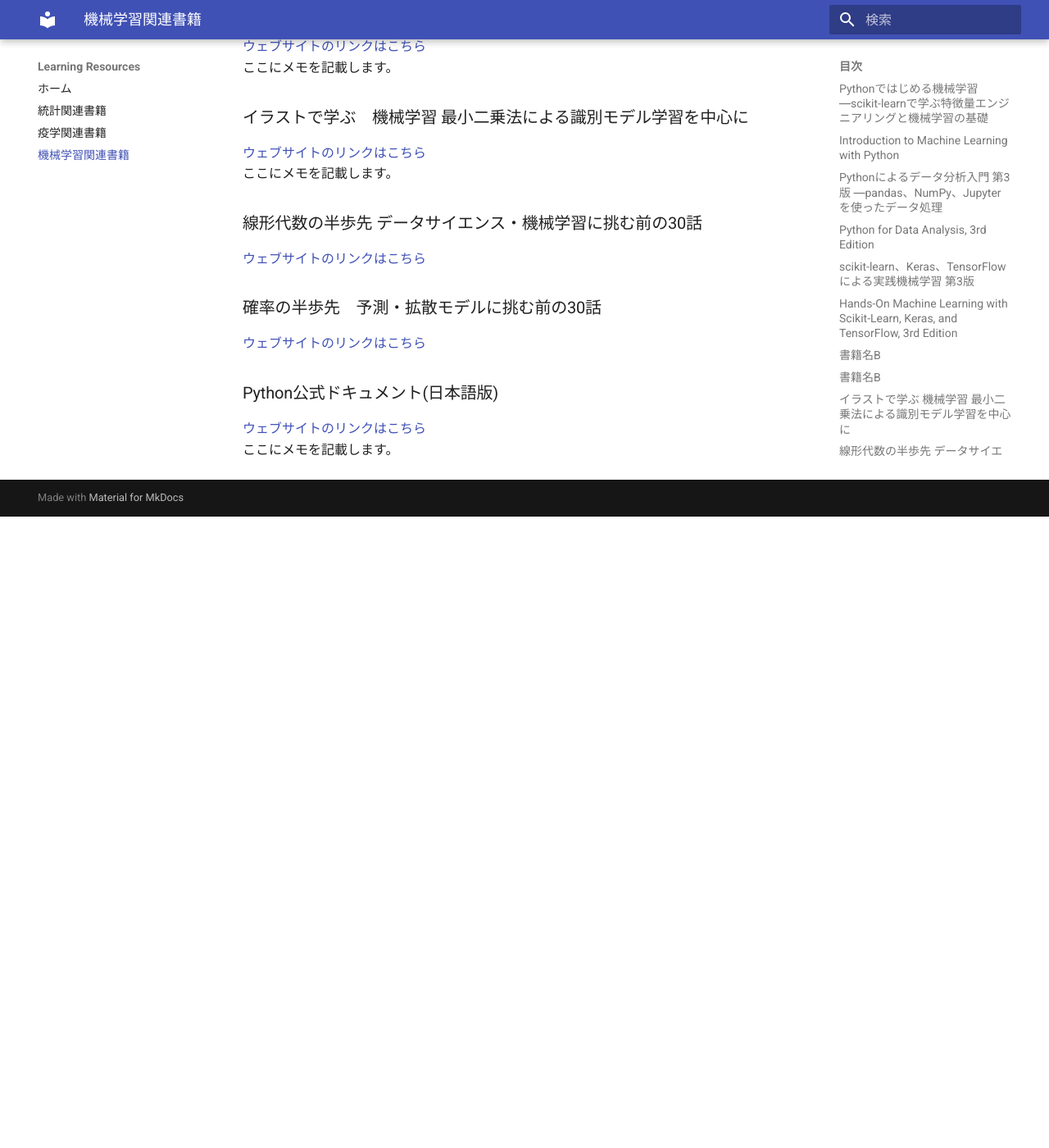
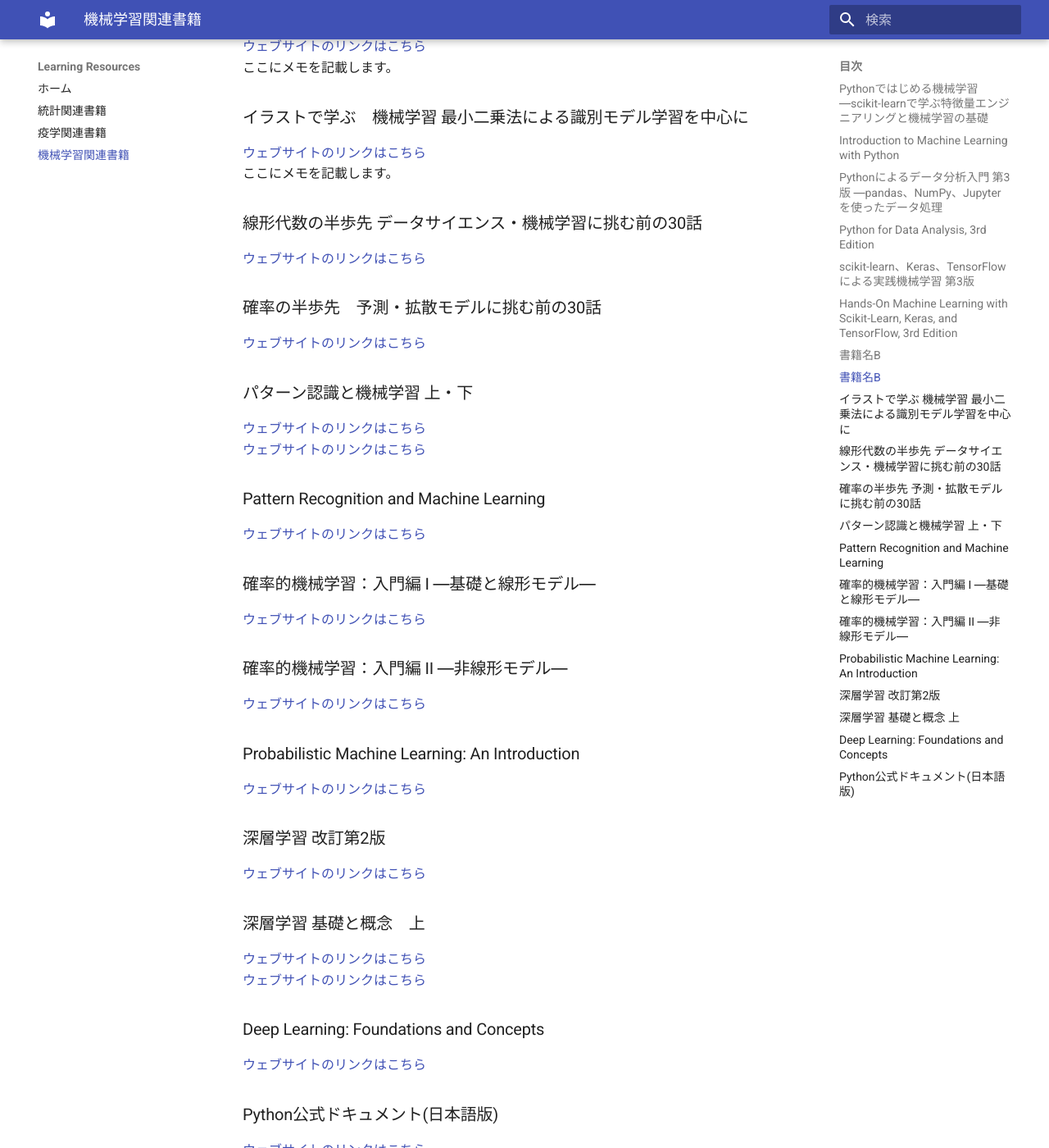
Before and after one commit to keiimai/learning_resources, an MkDocs documentation site: the page built from docs/machine_learning_books.md, in a window 1280 px wide and 1400 px high, scrolled down 1022 px. Shown: the whole window at 82% size. Built offline with MkDocs 1.6.1 and Material for MkDocs 9.7.7, drawn with Linux system fonts in a browser that asks for light colours; before the commit the page ends 1652 px from its top, so only the background shows below that.

Commit message:
Update machine_learning_books.md

```diff
--- a/docs/machine_learning_books.md
+++ b/docs/machine_learning_books.md
@@ -38,6 +38,34 @@
 ### 確率の半歩先　予測・拡散モデルに挑む前の30話
 [ウェブサイトのリンクはこちら](https://www.kodansha.co.jp/book/products/0000427880)<br>
 
+
+### パターン認識と機械学習 上・下
+[ウェブサイトのリンクはこちら](https://www.maruzen-publishing.co.jp/book/b10111651.html)<br>
+[ウェブサイトのリンクはこちら](https://www.maruzen-publishing.co.jp/book/b10111678.html)<br>
+
+### Pattern Recognition and Machine Learning
+[ウェブサイトのリンクはこちら](https://www.microsoft.com/en-us/research/publication/pattern-recognition-machine-learning/)<br>
+
+### 確率的機械学習：入門編 I ―基礎と線形モデル―
+[ウェブサイトのリンクはこちら](https://www.asakura.co.jp/detail.php?book_code=12303&srsltid=AfmBOor55gGhSjJiAKFxSarEJETJ3WPcwGb09rjPH8Y2iLsKk7INLe0V)<br>
+
+### 確率的機械学習：入門編 II ―非線形モデル―
+[ウェブサイトのリンクはこちら](https://www.asakura.co.jp/detail.php?book_code=12304)<br>
+
+### Probabilistic Machine Learning: An Introduction
+[ウェブサイトのリンクはこちら](https://probml.github.io/pml-book/book1.html)<br>
+
+
+### 深層学習 改訂第2版
+[ウェブサイトのリンクはこちら](https://www.kspub.co.jp/book/detail/5133323.html)<br>
+
+### 深層学習 基礎と概念　上
+[ウェブサイトのリンクはこちら](https://www.maruzen-publishing.co.jp/book/b10153472.html)<br>
+[ウェブサイトのリンクはこちら]()<br>
+
+### Deep Learning: Foundations and Concepts
+[ウェブサイトのリンクはこちら](https://www.bishopbook.com/)<br>
+
+
 ### Python公式ドキュメント(日本語版)
 [ウェブサイトのリンクはこちら](https://docs.python.org/ja/3.10/index.html)<br>
-ここにメモを記載します。
```
